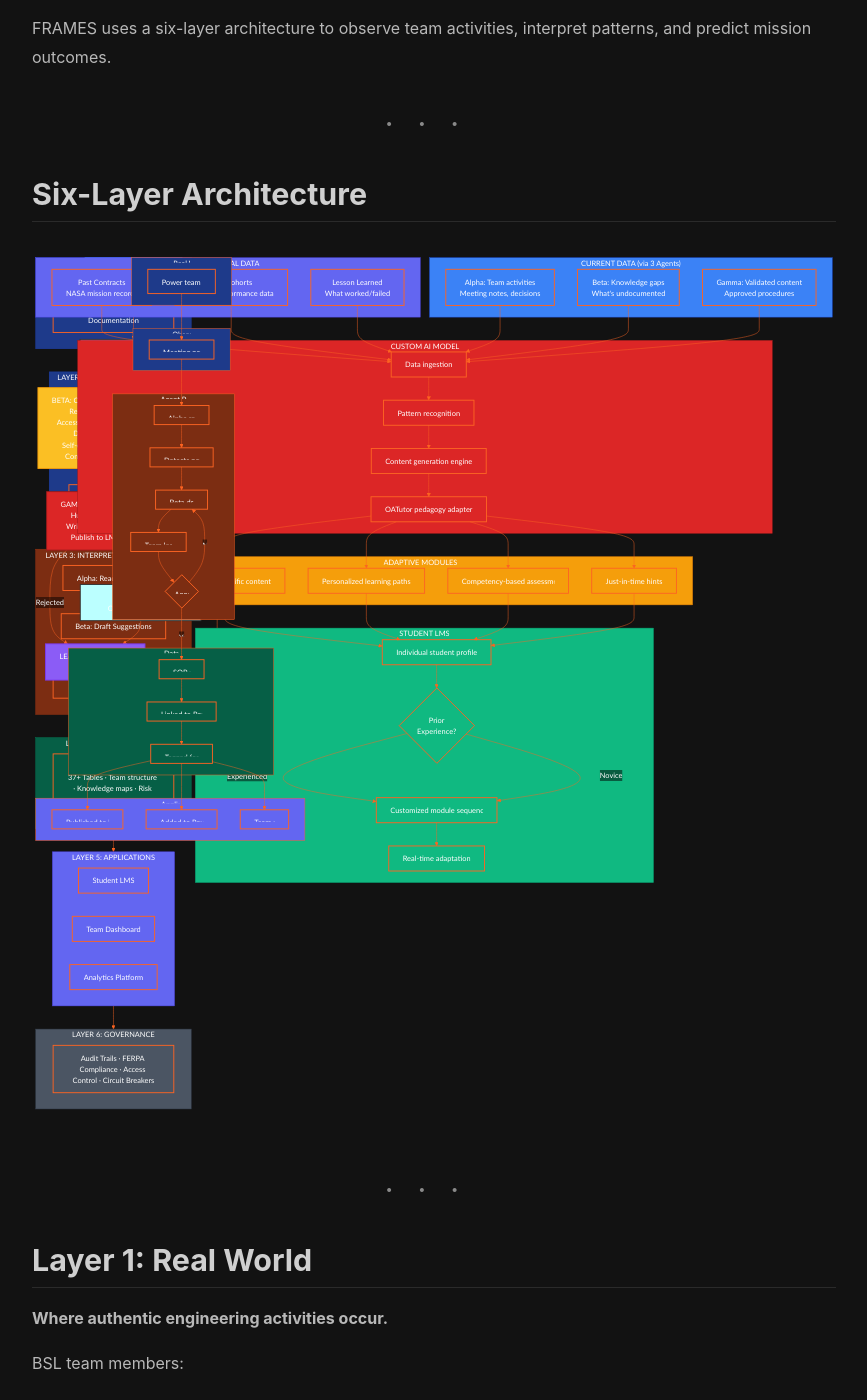
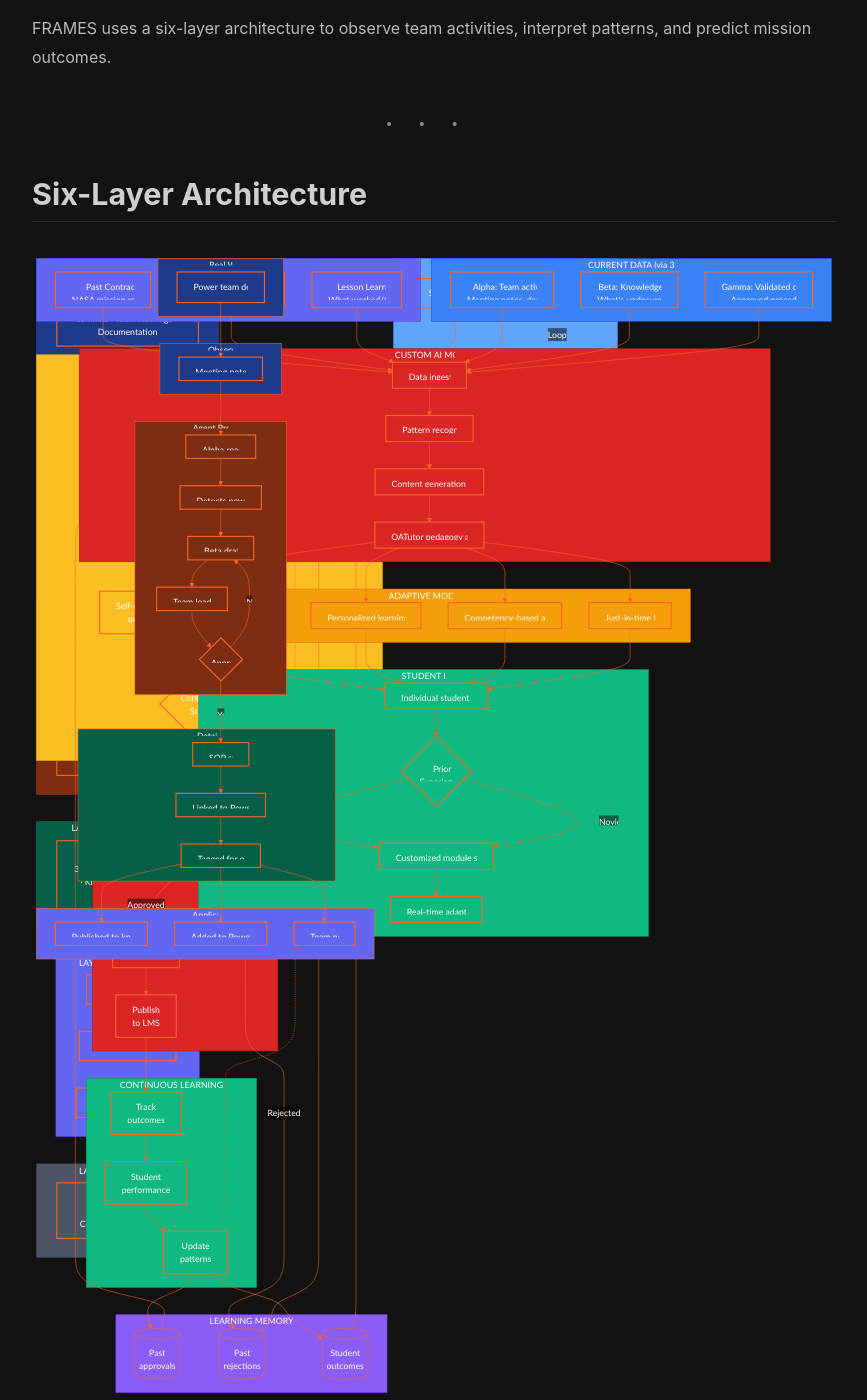
Before and after one commit to Lizo-RoadTown/Portfolio, a Jekyll site: the page built from demos/bronco-demo/architecture.md, in a window 1280 px wide and 1400 px high, scrolled down 360 px. Shown: the whole window, without its empty margins (96-963 px from the left). Built offline with Jekyll 4.4.1, drawn with Linux system fonts in a browser that asks for light colours; some of the changed lines change nothing that is shown.

Commit message:
style: restore original subgraph style and color to agent workflow diagram, keep circular flow

````diff
--- a/demos/bronco-demo/architecture.md
+++ b/demos/bronco-demo/architecture.md
@@ -110,33 +110,58 @@
 
 ```mermaid
 flowchart TD
-    Alpha["ALPHA: Exploration<br>Monitor data sources<br>Analyze patterns<br>Share insights"] --> Access["Access Learned Patterns"]
+    subgraph ALPHA["ALPHA: Exploration"]
+        A1[Monitor data<br/>sources]
+        A2[Analyze<br/>patterns]
+        A3[Share insights]
+    end
 
-    %% Main Circle
-    Access --> Beta["BETA: Content Generation<br>Receive insights<br>Access learned patterns<br>Draft content<br>Self-evaluate quality<br>Confidence Score?"]
-    Beta --> Gamma["GAMMA: Publication<br>Human Review<br>Write to database<br>Publish to LMS"]
-    Gamma -->|Rejected| Memory["LEARNING MEMORY<br>Past rejections"]
-    Gamma -->|Approved| Outcome["Student Outcome/Approvals"]
-    Memory --> Continuous["CONTINUOUS LEARNING<br>Track outcomes<br>Student performance<br>Update patterns"]
-    Outcome --> Memory
-    Continuous --> Access
+    subgraph BETA["BETA: Content Generation"]
+        B1[Receive<br/>insights]
+        B2[Access learned<br/>patterns]
+        B3[Draft<br/>content]
+        B4[Self-evaluate<br/>quality]
+        B5{Confidence<br/>Score?}
+    end
 
-    %% Visual arrangement for circle
-    classDef alpha fill:#60a5fa,stroke:#3b82f6,color:#fff;
-    classDef beta fill:#fbbf24,stroke:#f59e0b,color:#fff;
-    classDef gamma fill:#dc2626,stroke:#991b1b,color:#fff;
-    classDef memory fill:#8b5cf6,stroke:#7c3aed,color:#fff;
-    classDef continuous fill:#10b981,stroke:#059669,color:#fff;
-    classDef access fill:#f9f,stroke:#333,stroke-width:2px;
-    classDef outcome fill:#bff,stroke:#333,stroke-width:2px;
+    subgraph GAMMA["GAMMA: Publication"]
+        G1{Human<br/>Review}
+        G2[Write to<br/>database]
+        G3[Publish<br/>to LMS]
+    end
 
-    class Alpha alpha;
-    class Beta beta;
-    class Gamma gamma;
-    class Memory memory;
-    class Continuous continuous;
-    class Access access;
-    class Outcome outcome;
+    subgraph LEARNING["LEARNING MEMORY"]
+        L1[(Past<br/>approvals)]
+        L2[(Past<br/>rejections)]
+        L3[(Student<br/>outcomes)]
+    end
+
+    subgraph FEEDBACK["CONTINUOUS LEARNING"]
+        F1[Track<br/>outcomes]
+        F2[Student<br/>performance]
+        F3[Update<br/>patterns]
+    end
+
+    %% Circular flow
+    A3 --> B1
+    L1 --> B2
+    L2 --> B2
+    L3 --> B2
+    B1 --> B2 --> B3 --> B4 --> B5
+    B5 -- High --> G1
+    B5 -- Low --> B3
+    G1 -- Approved --> G2 --> G3 --> F1 --> F2 --> F3 --> L1
+    G1 -- Rejected --> L2
+    F3 --> L3
+    F3 -.-> B2
+    A2 -.->|Loop| A1
+
+    %% Style (preserved from original)
+    style ALPHA fill:#60a5fa,stroke:#3b82f6,color:#fff
+    style BETA fill:#fbbf24,stroke:#f59e0b,color:#fff
+    style LEARNING fill:#8b5cf6,stroke:#7c3aed,color:#fff
+    style GAMMA fill:#dc2626,stroke:#991b1b,color:#fff
+    style FEEDBACK fill:#10b981,stroke:#059669,color:#fff
 ```
 
 **How LangGraph Enables This:**
````
